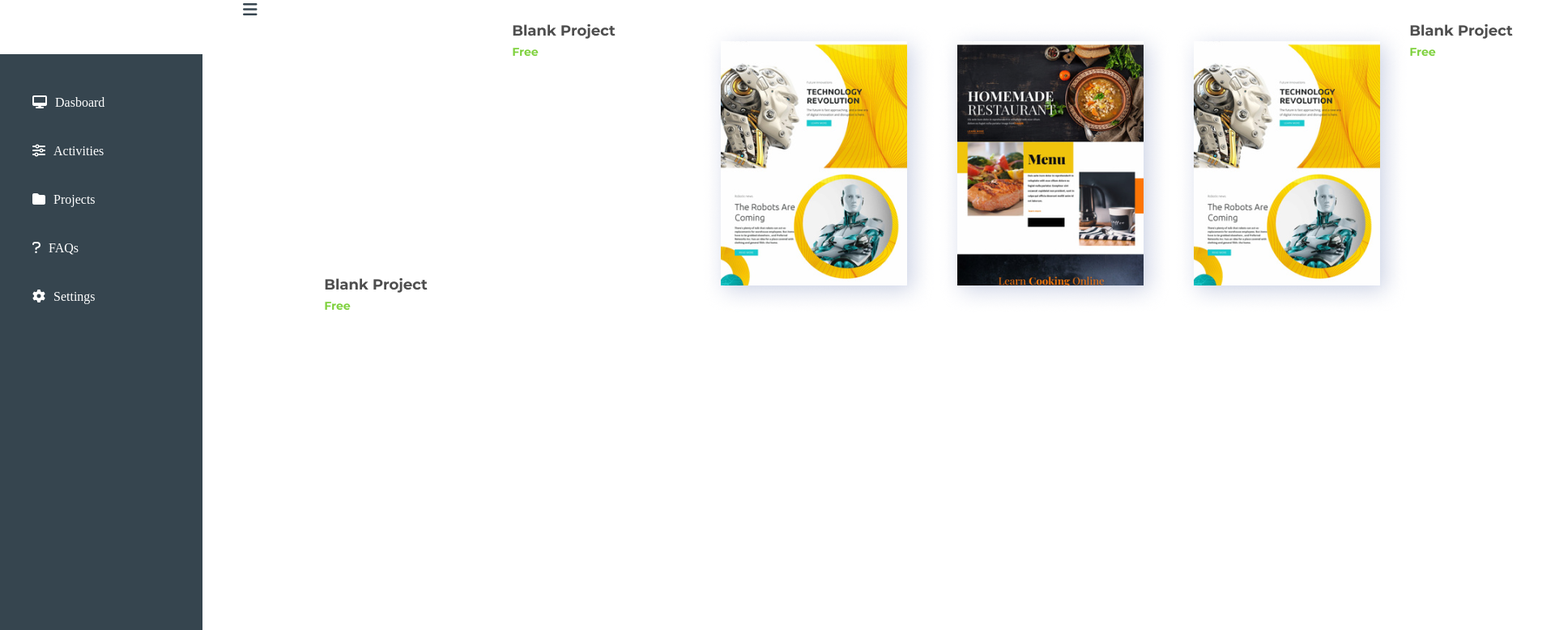
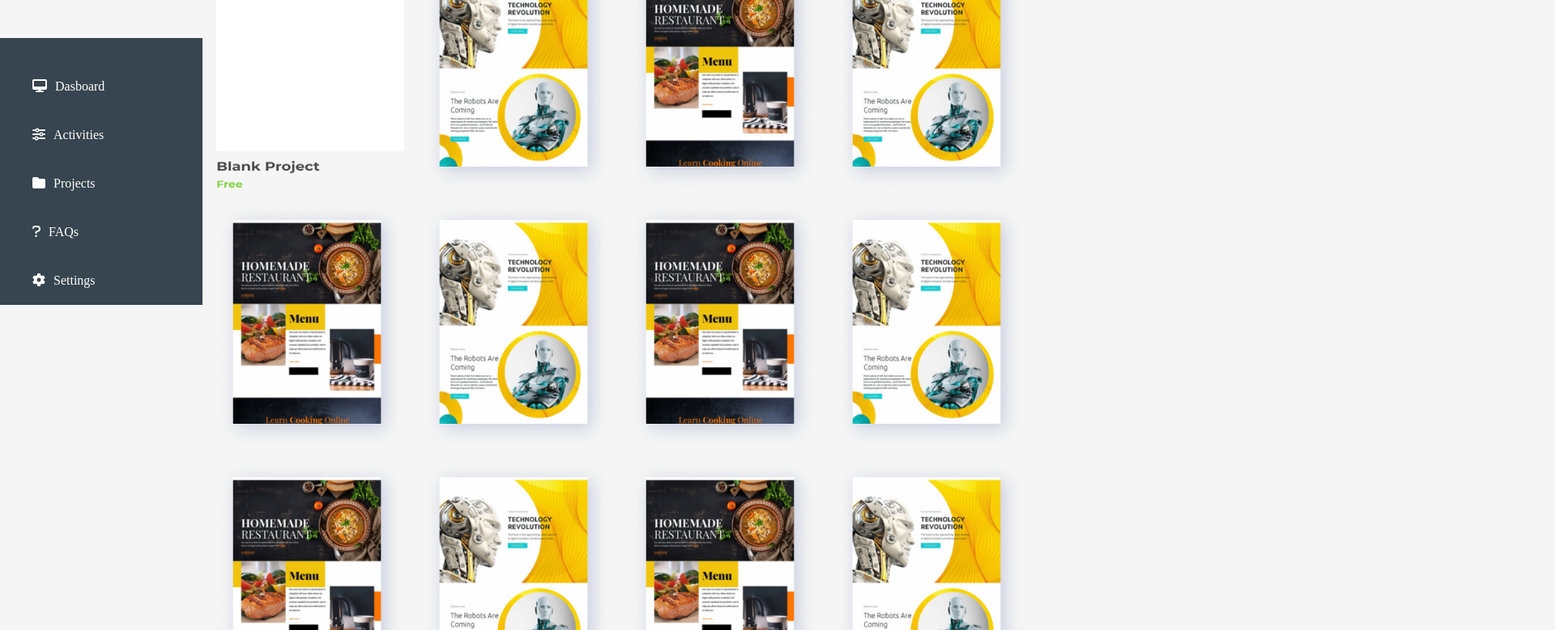
Before and after one commit to Mimioriaku/Intro-page, a plain HTML site: page index.html in a window 1280 px wide. Shown: the part 77-856 px from the top of the page at 81% size, 1920 px wide, since content can reach past the window. Before the commit the page ends 800 px from the top, so only its background shows below. Drawn offline with Linux system fonts and the light colour scheme.

Commit message:
second commit'

```diff
--- a/index.html
+++ b/index.html
@@ -10,20 +10,23 @@
       href="https://cdnjs.cloudflare.com/ajax/libs/font-awesome/6.1.2/css/all.min.css"
     />
     <link rel="stylesheet" href="style.css" />
-    <nav class="flex">
-      <img src="Group 271.png" alt="logo" />
-    </nav>
-
 
   </head>
   <body>
+
+    <div>
+      <nav class="flex">
+        <div>
+          <img src="Group 271.png" alt="logo" />
+
+        </div>
         <input type="checkbox" id="check" />
       <header>
         <label for="check">
           <i class="fa fa-bars" id="sidebar_btn"></i>
         </label>
       </header>
-
+      </nav>
       <nav id="sidebar">
         <div class="list-items">
           <a href="#"><i class="fa fa-desktop"></i><span>Dasboard</span></a>
@@ -31,46 +34,51 @@
           <a href="#"><i class="fa fa-folder"></i><span>Projects</span></a>
           <a href="#"><i class="fa fa-question"></i><span>FAQs</span></a>
           <a href="#"><i class="fas fa-cog"></i><span>Settings</span></a>
+
         </div>
       </nav>
+
+    </div>
+
+
     <div class="content">
-      <div>
-     <img src="blank.png" alt="frame 1">
-      </div>
       <div class="one">
-       <img src="Frame 59850.png" alt="frame 2" />
+        <img src="blank.png" alt="frame 1" class="von"/>
+
       </div>
       <div class="two">
-      <img src="Frame 59845.png" alt="frame 3" />
+        <img src="Frame 59845.png" alt="frame 2" class="von" />
       </div>
       <div class="three">
-      <img src="Frame 59851 (3).png" alt="frame 4">
+        <img src="Frame 59851 (3).png" alt="frame 3" class="von" />
       </div>
       <div class="four">
-      <img src="Frame 59845.png" alt="frame 5">
+        <img src="Frame 59845.png" alt="frame 4"class="von" />
       </div>
-      <div>
-     <img src="Frame 59850.png" alt="frame 6">
+      <div class="five">
+        <img src="Frame 59851 (3).png" alt="frame 5"class="von" />
       </div>
-      <div>
-     <img src="Frame 59851 (3).png" alt="frame 7">
+      <div class="six">
+        <img src="Frame 59845.png" alt="frame 6"class="von" />
       </div>
-      <div>
-     <img src="Frame 59845.png" alt="frame 8">
+      <div class="seven">
+        <img src="Frame 59851 (3).png" alt="frame 7" class="von"/>
       </div>
-      <div>
-      <img src="Frame 59850.png" alt="frame 9">
+      <div class="eight">
+        <img src="Frame 59845.png" alt="frame 8"class="von" />
       </div>
-      <div>
-     <img src="Frame 59851 (3).png" alt="frame 10">
+      <div class="nine">
+        <img src="Frame 59851 (3).png" alt="frame 9" class="von"/>
       </div>
-      <div>
-     <img src="Frame 59845.png" alt="frame 11">
+      <div class="ten">
+        <img src="Frame 59845.png" alt="frame 10"class="von" />
       </div>
-      <div>
-     <img src="Frame 59850.png" alt="frame 12">
+      <div class="eleven">
+        <img src="Frame 59851 (3).png" alt="frame 11"class="von" />
       </div>
-
+      <div class="twelve">
+        <img src="Frame 59845.png" alt="frame 12"class="von" />
+      </div>
     </div>
   </body>
 </html>
--- a/style.css
+++ b/style.css
@@ -1,14 +1,20 @@
-body{
+*{
   margin: 0;
   padding: 0;
   font-family: "Roboto" sans-serif;
+
+}
+body{
+  background-color:whitesmoke;
+  display: flex;
+
+
+
 }
 .list-items{
   background:#36454F;
   margin-top: 70px;
   padding-top: 30px;
-  position: fixed;
-  left: 0;
   width: 250px;
   height: 100%;
   transition: 0.5s;
@@ -32,11 +38,8 @@ body{
   padding-right: 10px;
 }
 label #sidebar_btn{
-  z-index: 1;
-  color: #36454F;
-  position: fixed;
+color: #36454F;
   cursor: pointer;
-  left: 300px;
   font-size: 20px;
   margin: 5px 0;
   transition: 0.5s;
@@ -57,22 +60,24 @@ label #sidebar_btn:hover{
   width: 80px;
 
 }
+
 .content{
-  margin-left: 250px;
+  display: grid;
+  grid-template-columns: repeat(4,1fr);
+  grid-template-areas: 232px;
+  gap: 10px;
+  width: 80%;
+  margin: 10px;
+  }
+.content div{
+  padding: 1px;
+  text-align: center;
+}
+.von{
+  width: 232px;
+  height: 302px;
+}
+.flex{
   display: flex;
-  padding-left: 150px;
-  padding-top: 30px;
-  padding-right:150px;
-  width: 100%;
-
+  justify-content: space-between;
 }
-
-.one{
-  grid-area: one;
-  height: 15px;
-
-}
-.two{
-  grid-area: two;
-  height: 15px;
-}
```
Lines whose indentation alone changed are shown as unchanged.
